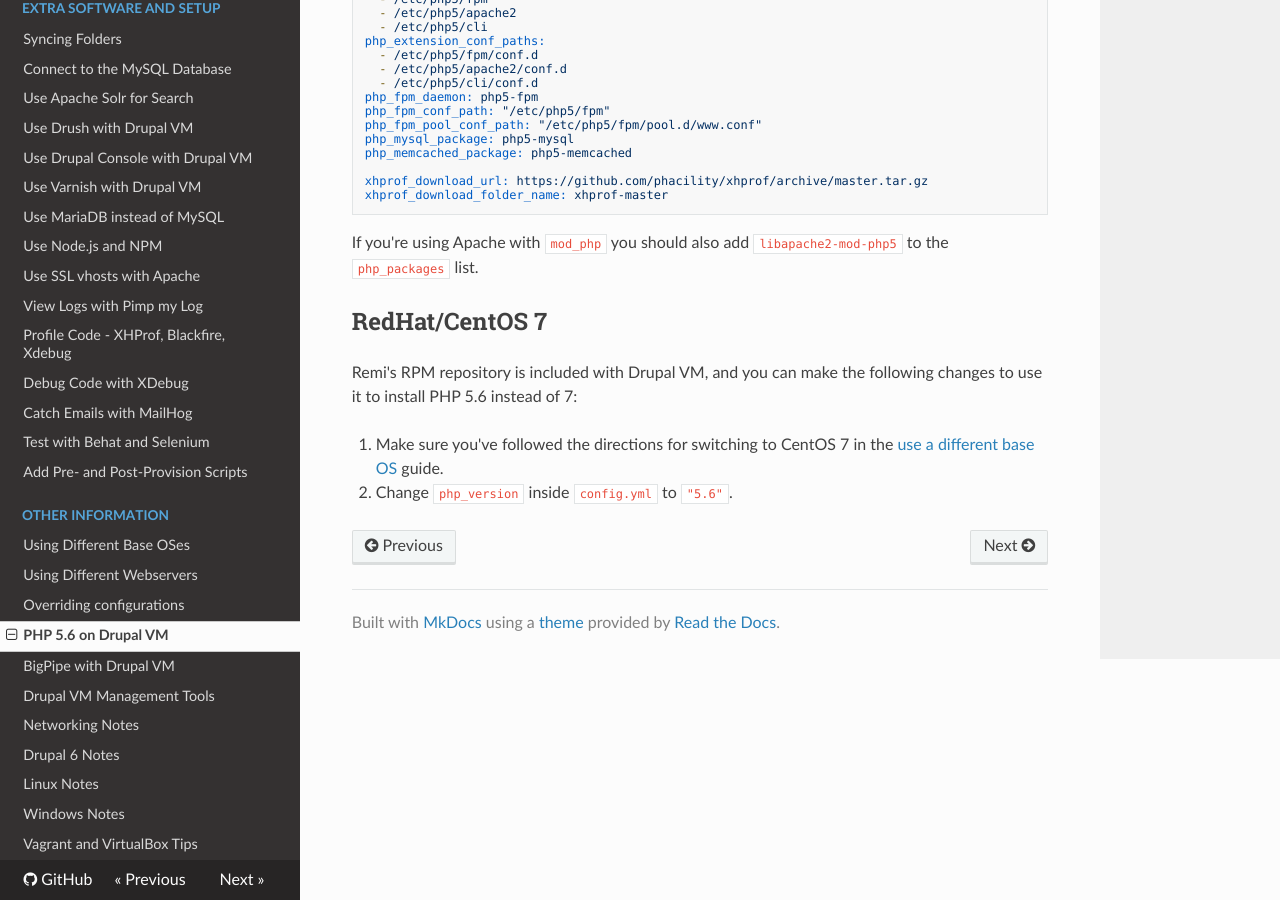
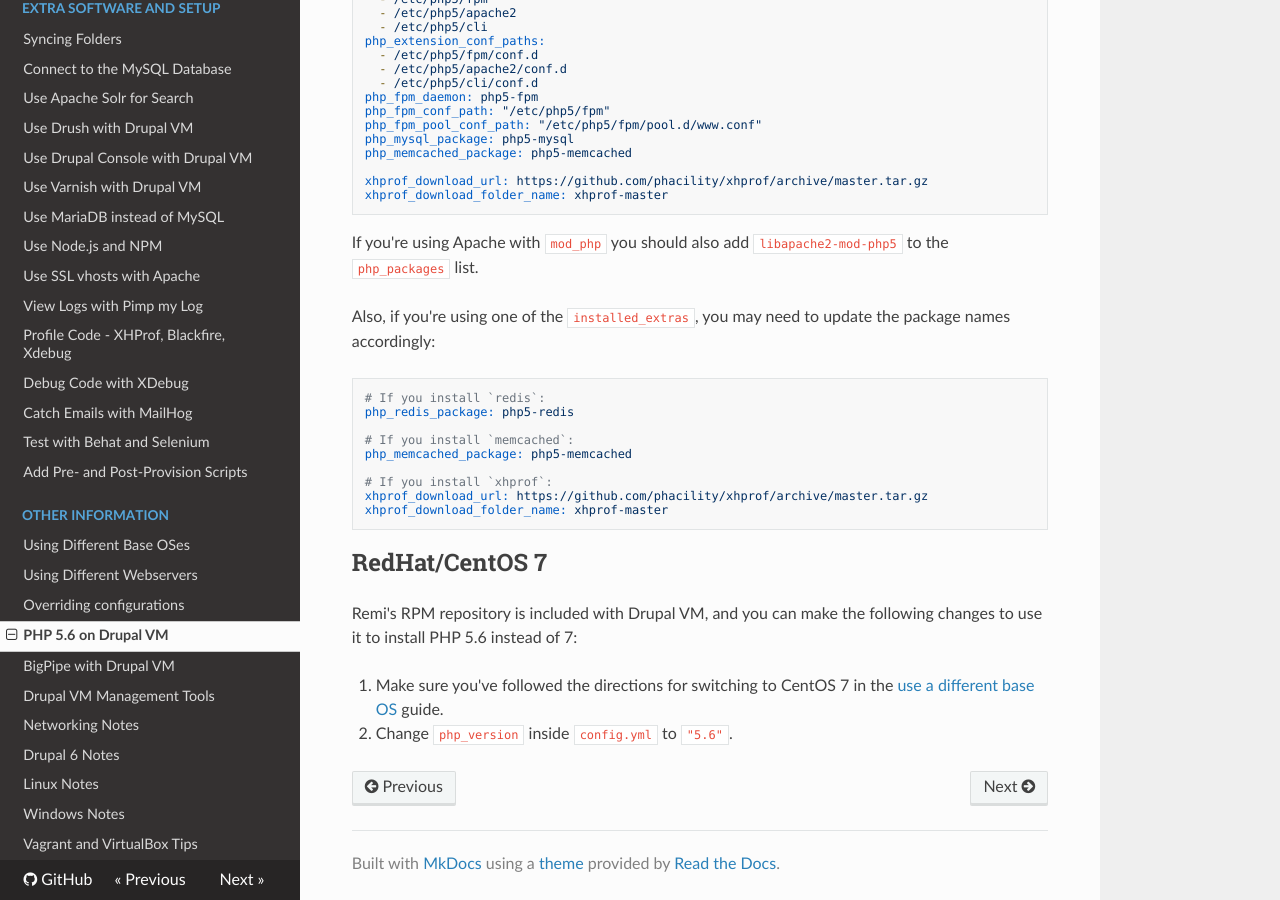
Before and after one commit to geerlingguy/drupal-vm, an MkDocs documentation site: the page built from docs/other/php-56.md, in a window 1280 px wide and 900 px high, scrolled down 743 px. Built offline with MkDocs 1.6.1, drawn with Linux system fonts in a browser that asks for light colours; nearby versions of some CDN libraries; old or Windows-style settings are respelled for this version of MkDocs.

Commit message:
Update PHP 5.6 usage docs for installed_extras.

````diff
--- a/docs/other/php-56.md
+++ b/docs/other/php-56.md
@@ -44,6 +44,20 @@ xhprof_download_folder_name: xhprof-master
 
 If you're using Apache with `mod_php` you should also add `libapache2-mod-php5` to the `php_packages` list.
 
+Also, if you're using one of the `installed_extras`, you may need to update the package names accordingly:
+
+```yaml
+# If you install `redis`:
+php_redis_package: php5-redis
+
+# If you install `memcached`:
+php_memcached_package: php5-memcached
+
+# If you install `xhprof`:
+xhprof_download_url: https://github.com/phacility/xhprof/archive/master.tar.gz
+xhprof_download_folder_name: xhprof-master
+```
+
 ## RedHat/CentOS 7
 
 Remi's RPM repository is included with Drupal VM, and you can make the following changes to use it to install PHP 5.6 instead of 7:
````
